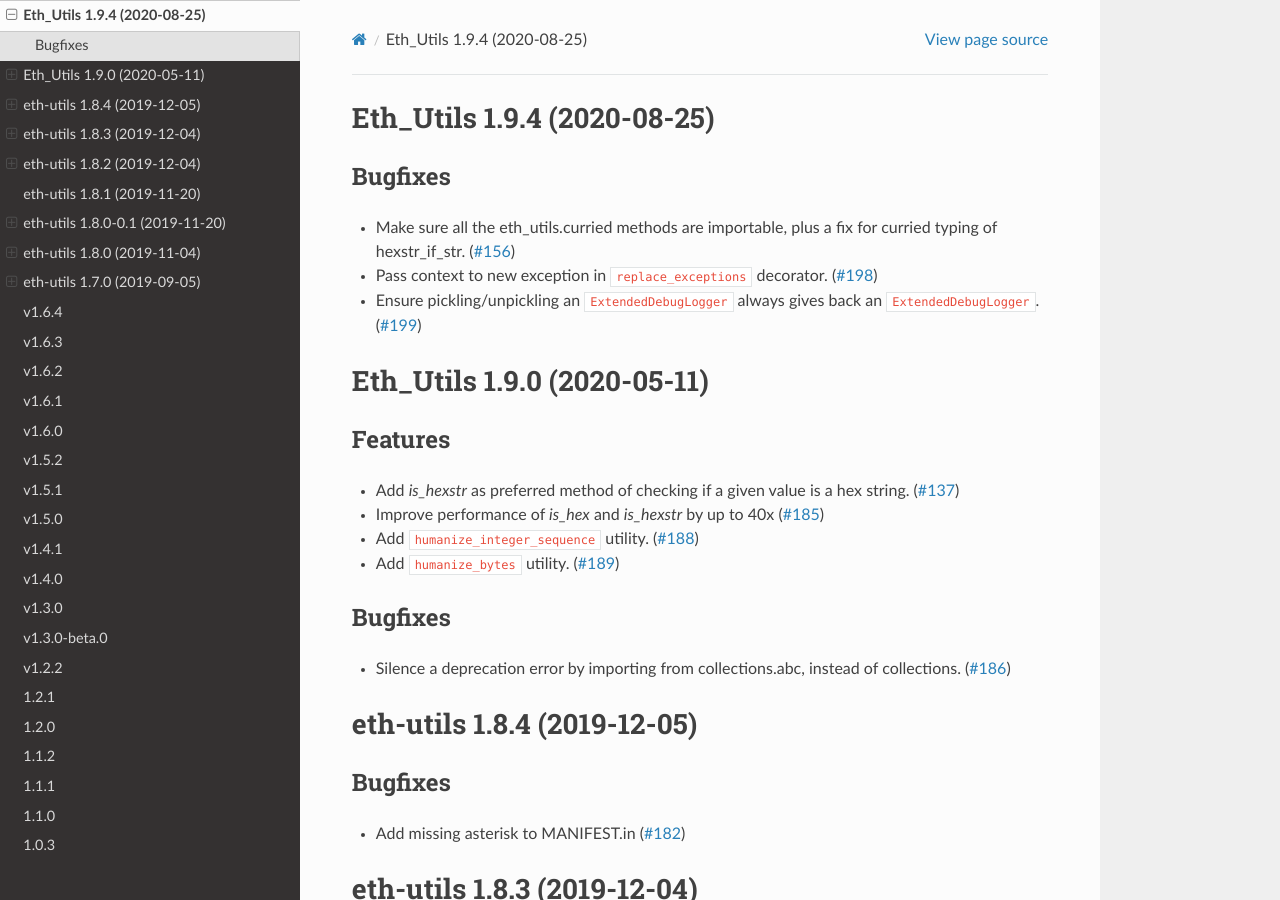
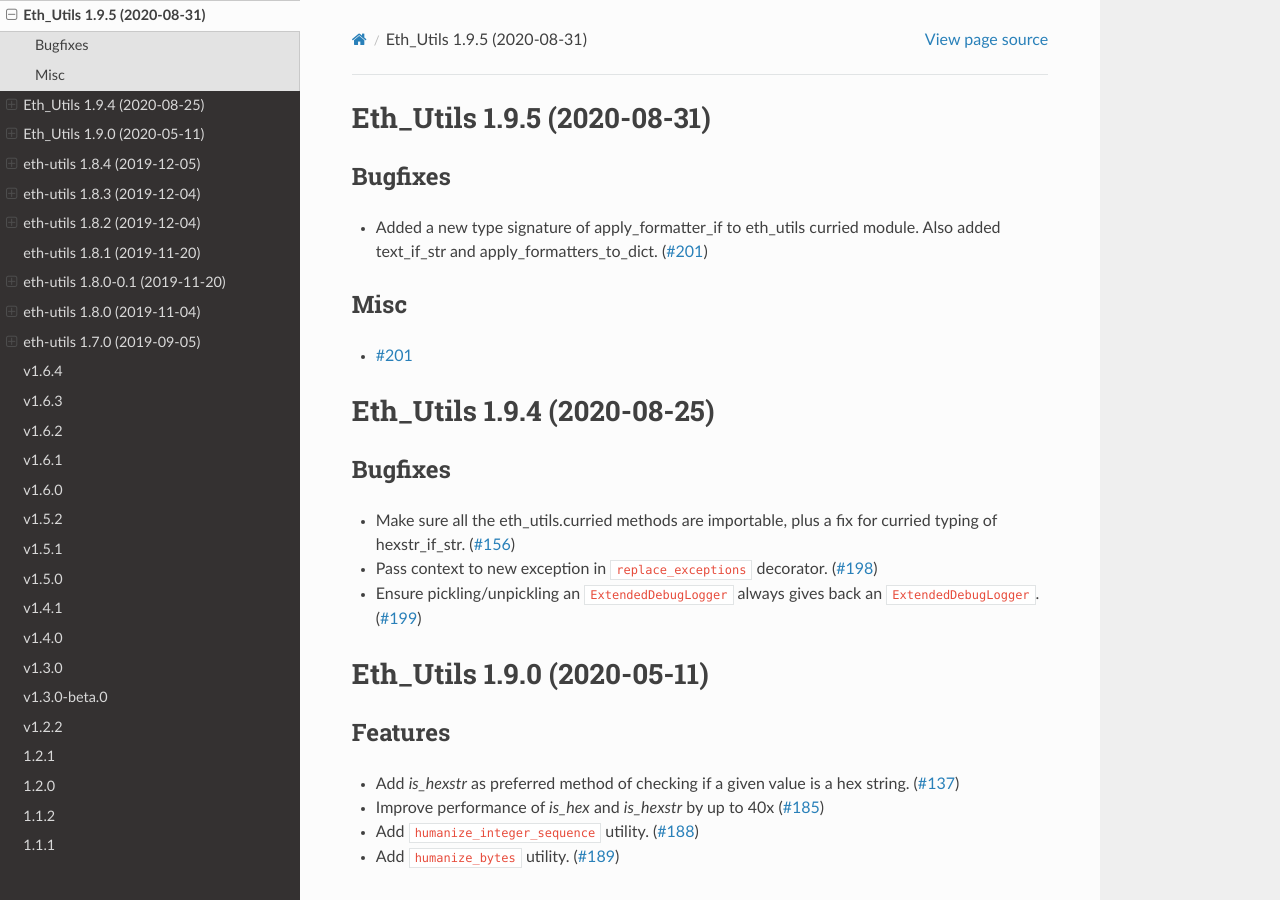
Before and after one commit to ethereum/eth-utils, a Sphinx documentation site: the page built from docs/releases.rst, in a window 1280 px wide and 900 px high. Built offline with Sphinx 7.4.7 and the Read the Docs theme 2.0.0, drawn with Linux system fonts in a browser that asks for light colours; pages that are not in the unit, such as notebooks, are missing from menus.

Commit message:
Compile release notes

```diff
--- a/docs/releases.rst
+++ b/docs/releases.rst
@@ -1,3 +1,19 @@
+Eth_Utils 1.9.5 (2020-08-31)
+----------------------------
+
+Bugfixes
+~~~~~~~~
+
+- Added a new type signature of apply_formatter_if to eth_utils curried module.
+  Also added text_if_str and apply_formatters_to_dict. (`#201 <https://github.com/ethereum/eth-utils/issues/201>`__)
+
+
+Misc
+~~~~
+
+- `#201 <https://github.com/ethereum/eth-utils/issues/201>`__
+
+
 Eth_Utils 1.9.4 (2020-08-25)
 ----------------------------
 
--- a/newsfragments/201.bugfix.rst
+++ /dev/null
@@ -1,2 +0,0 @@
-Added a new type signature of apply_formatter_if to eth_utils curried module.
-Also added text_if_str and apply_formatters_to_dict.
--- a/newsfragments/201.misc.rst
+++ /dev/null
@@ -1 +0,0 @@
-Updated mypy to 0.720, and added a deprecation warning check
```
